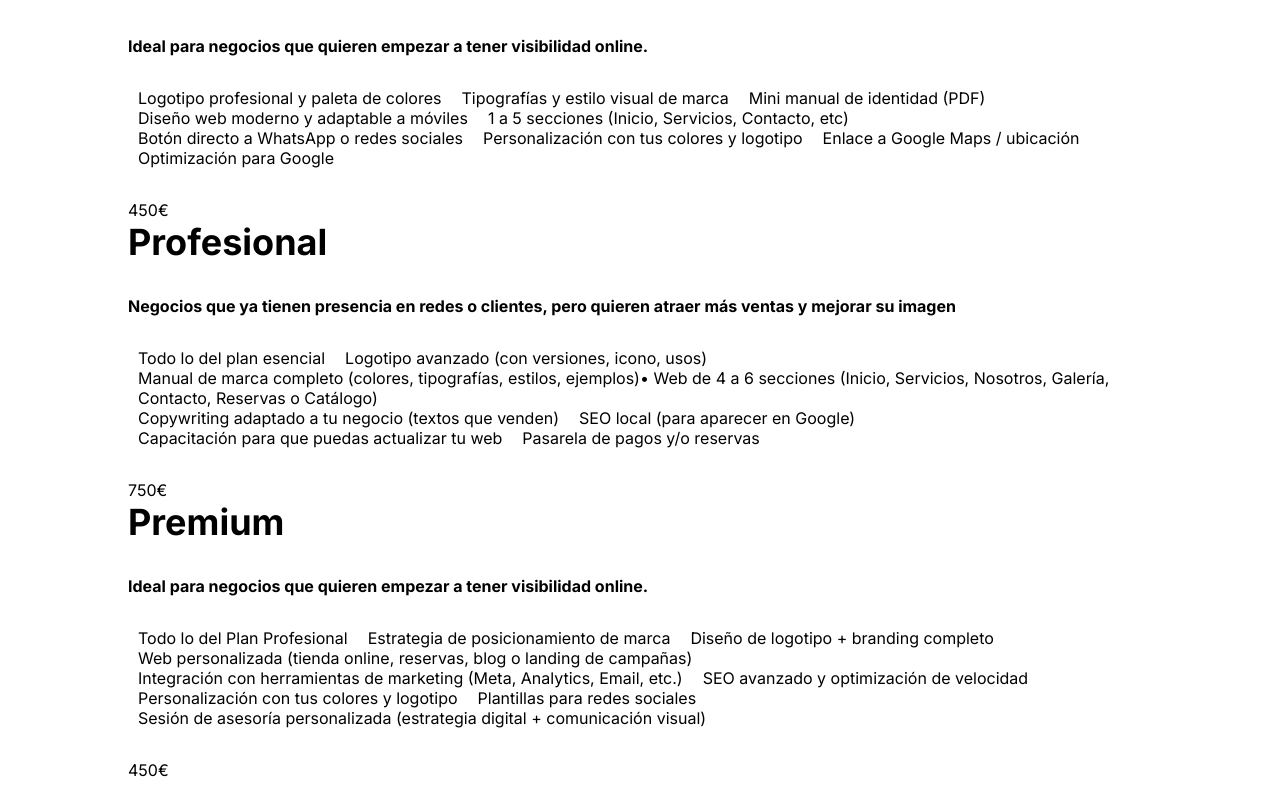
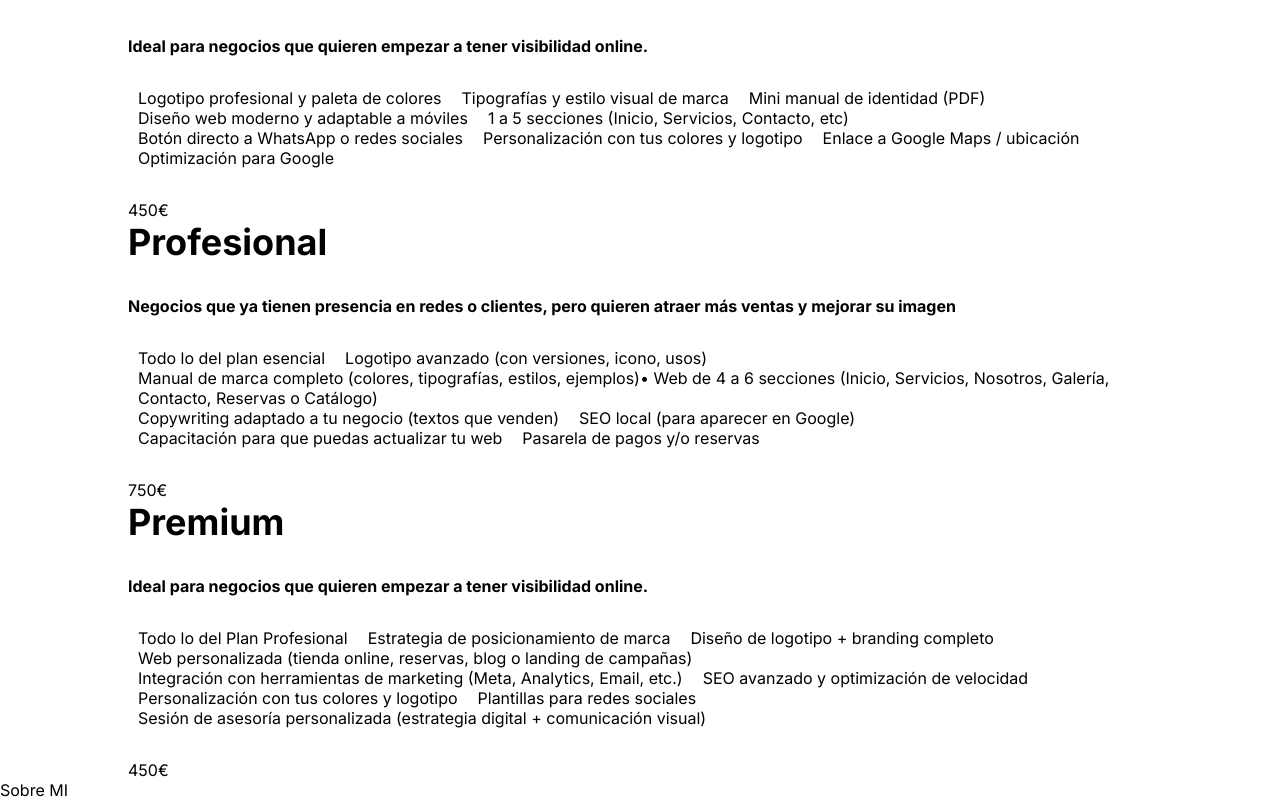
Before and after one commit to steventapiero24/Flexemprende, a React (Vite) app in the folder flex-app/: page / in a window 1280 px wide. Shown: the part 4300-5100 px from the top of the page. Built offline with nearby package versions, Linux system fonts and the light colour scheme.

Commit message:
Config charpets and new component Sobre Mi

```diff
--- a/flex-app/src/components/Benefits.jsx
+++ b/flex-app/src/components/Benefits.jsx
@@ -1,8 +1,8 @@
 import React from 'react';
 import { imagesBenefits } from '../utils/bd';
-import LogoLoop from './LogoLoop';
+import LogoLoop from './Atomos/LogoLoop';
 import { SiReact, SiNextdotjs, SiTypescript, SiTailwindcss } from 'react-icons/si';
-import DecayCard from './DecayCard';
+import DecayCard from './Atomos/DecayCard';
 
 
 
--- a/flex-app/src/components/Hero.jsx
+++ b/flex-app/src/components/Hero.jsx
@@ -1,5 +1,5 @@
 import React from 'react';
-import ImageTrail from './ImageTrail';
+import ImageTrail from './Atomos/ImageTrail';
 import { images } from '../utils/bd';
 
 const Hero = () => {
--- /dev/null
+++ b/flex-app/src/components/SobreMi.jsx
@@ -0,0 +1,7 @@
+ const SobreMi = () => {
+     return (
+        <div>Sobre MI</div>
+     )
+ }
+
+ export default SobreMi
--- a/flex-app/src/pages/Home.jsx
+++ b/flex-app/src/pages/Home.jsx
@@ -4,6 +4,7 @@ import Hero from '../components/Hero'
 import SobreNosotros from '../components/SobreNosotros'
 import Benefits from '../components/Benefits'
 import CardPrices from '../components/Atomos/CardPrices'
+import SobreMi from '../components/SobreMi'
 
 const Home = () => {
   return (
@@ -13,6 +14,7 @@ const Home = () => {
      <Benefits />
      <SobreNosotros />
      <CardPrices />
+     <SobreMi />
     </>
   )
 }
```
Also changed, not shown: flex-app/src/components/Atomos/DecayCard.css (renamed from flex-app/src/components/DecayCard.css), flex-app/src/components/Atomos/DecayCard.jsx (renamed from flex-app/src/components/DecayCard.jsx), flex-app/src/components/Atomos/ImageTrail.css (renamed from flex-app/src/components/ImageTrail.css), flex-app/src/components/Atomos/ImageTrail.jsx (renamed from flex-app/src/components/ImageTrail.jsx), flex-app/src/components/Atomos/LogoLoop.jsx (renamed from flex-app/src/components/LogoLoop.jsx).
